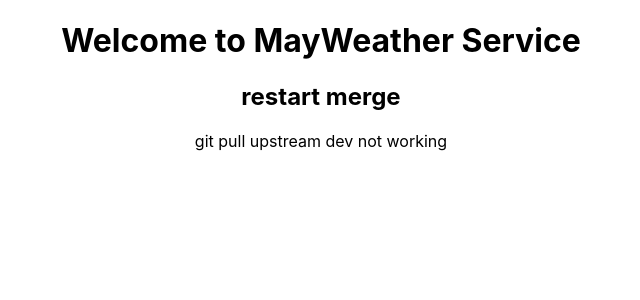
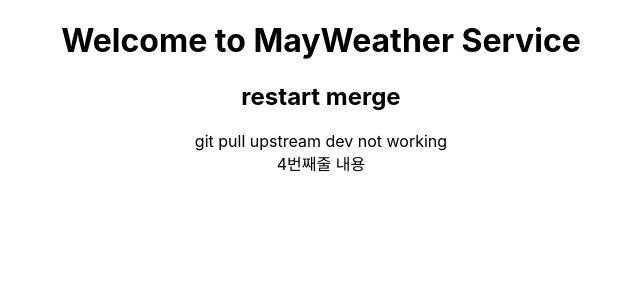
Before and after one commit to codestates/RSC-client, a React (Create React App) app in the folder mayweather/: page / in a window 1280 px wide. Shown: the top 300 px of the page, without its empty margins (319-959 px from the left). Built offline with nearby package versions, Linux system fonts and the light colour scheme.

Commit message:
practice

```diff
--- a/mayweather/src/App.js
+++ b/mayweather/src/App.js
@@ -6,6 +6,7 @@ function App() {
       <h1>Welcome to MayWeather Service</h1>
       <h2>restart merge</h2>
       <div>git pull upstream dev not working</div>
+      <div>4번째줄 내용</div>
     </div>
   );
 }
```
